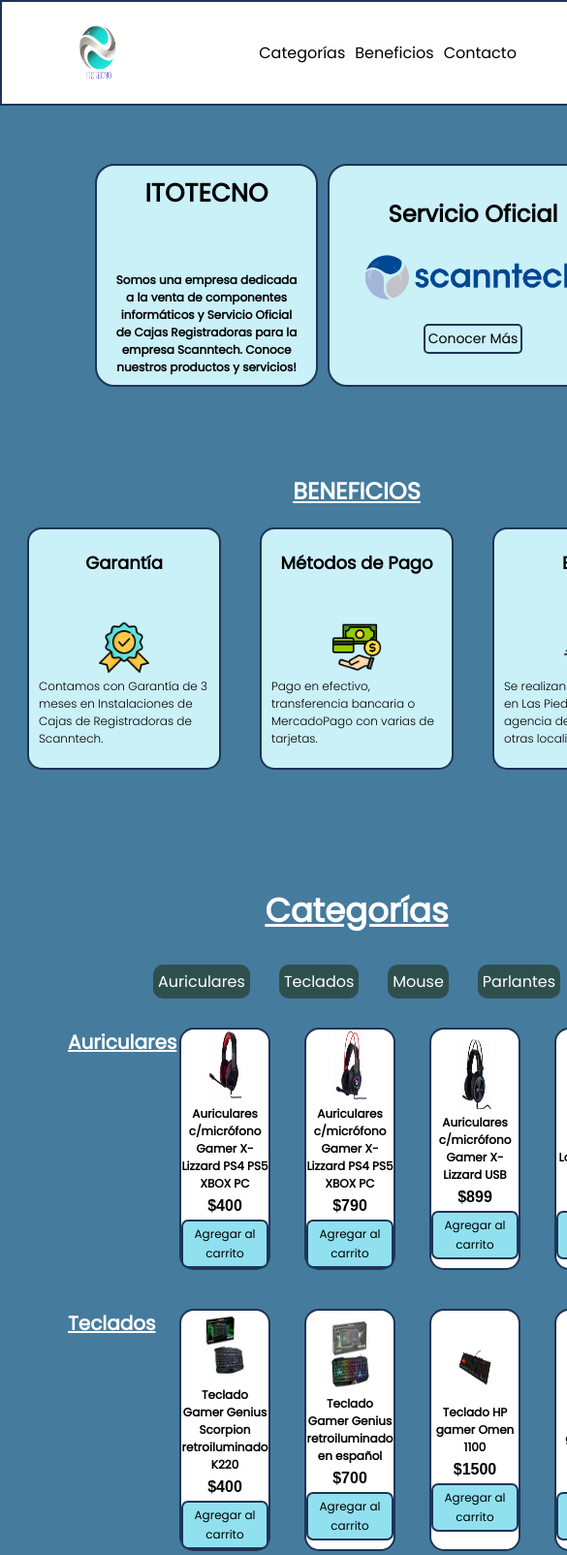
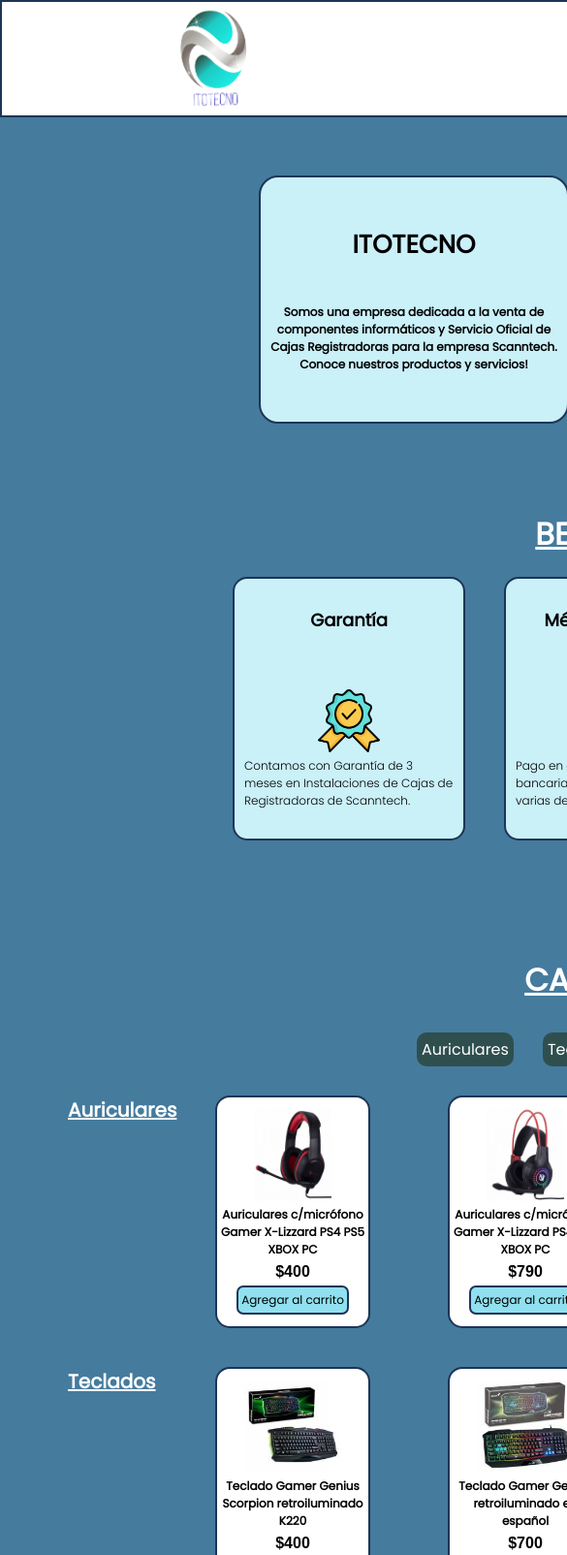
Before and after one commit to GarySz01/Proyecto-Integrador, a plain HTML site: page index.html in a window 390 px wide. Shown: the top 1604 px of the page at 97% size, 585 px wide, since content can reach past the window. Drawn offline with Linux system fonts and the light colour scheme.

Commit message:
nueva medq

```diff
--- a/index.html
+++ b/index.html
@@ -99,7 +99,7 @@
       </section>
 
       <section id="productos">
-        <h2>Categorías</h2>
+        <h2>CATEGORIAS</h2>
         <div class="categories">
           <li><a href="">Auriculares</a></li>
           <li><a href="">Teclados</a></li>
--- a/mediaqueries.css
+++ b/mediaqueries.css
@@ -411,9 +411,9 @@
   }
 }
 
-@media (min-width: 310px) and (max-width: 576px) {
+@media (min-width: 360px) and (max-width: 576px) {
   body {
-    width: 46rem;
+    width: 80rem;
   }
 
   #header {
@@ -424,7 +424,7 @@
   }
 
   .logo-nav {
-    width: 70px;
+    width: 10%;
   }
 
   .nav-content {
@@ -464,12 +464,16 @@
   }
 
   .caja-img {
-    width: 300px;
-    height: 230px;
+    width: 26rem;
+    height: 16rem;
   }
 
   .main-img {
     gap: 10px;
+  }
+
+  .main-img img {
+    width: 30rem;
   }
 
   .main-img h2 {
@@ -482,8 +486,8 @@
   }
 
   .caja-info {
-    height: 230px;
-    width: 230px;
+    height: 16rem;
+    width: 20rem;
   }
 
   .main-info {
@@ -505,8 +509,8 @@
   }
 
   .caja-about {
-    height: 250px;
-    width: 200px;
+    height: 17rem;
+    width: 15rem;
   }
 
   .about {
@@ -520,7 +524,7 @@
 
   .about-info h3 {
     font-size: 18px;
-    height: 70px;
+    height: 5rem;
   }
 
   .about-info p {
@@ -536,12 +540,12 @@
   }
 
   .product-div {
-    gap: 35px;
+    gap: 5rem;
   }
 
   .caja-product {
-    height: 250px;
-    width: 150px;
+    height: 15rem;
+    width: 10rem;
   }
 
   .product-elementos {
@@ -549,7 +553,7 @@
   }
 
   .product-elementos img {
-    width: 60%;
+    width: 8rem;
   }
 
   .product-elementos h4 {
@@ -569,10 +573,14 @@
     font-size: 12px;
   }
 
+  .contacto {
+    width: 70rem;
+  }
+
   .list-contact {
-    height: 200px;
-    width: 40%;
-    gap: 10px;
+    height: 15rem;
+    width: 20rem;
+    gap: 0.5rem;
   }
 
   .list-contact h2 {
@@ -584,9 +592,9 @@
   }
 
   .list-Redes {
-    height: 200px;
-    width: 40%;
-    gap: 10px;
+    height: 15rem;
+    width: 20rem;
+    gap: 0.5rem;
   }
 
   .list-Redes h2 {
@@ -602,9 +610,9 @@
   }
 
   .contacto iframe {
-    width: 150px;
-    height: 150px;
-    margin-bottom: 80px;
+    width: 12rem;
+    height: 12rem;
+    margin-bottom: 60px;
   }
 
   #footer {
--- a/style.css
+++ b/style.css
@@ -17,7 +17,7 @@
 }
 
 body {
-  width: 100rem;
+  width: 92rem;
 }
 
 #header {
@@ -34,8 +34,7 @@
 }
 
 .logo-nav {
-  width: 100px;
-  margin-left: 40px;
+  width: 5%;
 }
 
 .nav-content {
@@ -104,7 +103,7 @@
   font-size: 40px;
   font-weight: 800;
   text-align: center;
-  height: 100px;
+  height: 5rem;
   color: black;
 }
 
@@ -112,18 +111,18 @@
   color: black;
   font-size: 16px;
   font-weight: 600;
-  width: 85%;
+  width: 100%;
   padding: 40px;
   text-align: center;
 }
 .caja-info {
-  height: 400px;
-  width: 400px;
+  height: 25rem;
+  width: 23rem;
 }
 
 .caja-img {
-  height: 400px;
-  width: 600px;
+  height: 25rem;
+  width: 40rem;
 }
 .main-img {
   display: flex;
@@ -137,13 +136,13 @@
 }
 
 .main-img h2 {
-  font-size: 34px;
+  font-size: 40px;
   font-weight: 800;
   color: black;
   text-align: center;
 }
 .main-img img {
-  width: 90%;
+  width: 35rem;
 }
 
 .main-img a {
@@ -172,22 +171,22 @@
 }
 
 #beneficios h2 {
-  font-size: 24px;
+  font-size: 2rem;
   font-weight: 800;
   color: white;
   text-decoration: underline;
 }
 
 .caja-about {
-  height: 350px;
-  width: 300px;
+  height: 23rem;
+  width: 20rem;
   background-color: var(--extra);
   border: 2px solid #1d3557;
   border-radius: 15px;
 }
 
 .about {
-  margin: 40px;
+  margin: 3rem;
   display: flex;
   /* flex-direction: column; */
   justify-content: center;
@@ -204,9 +203,9 @@
 }
 
 .about-info h3 {
-  font-size: 24px;
+  font-size: 1.5rem;
   font-weight: 800;
-  height: 100px;
+  height: 6rem;
 }
 
 .about-info img {
@@ -230,7 +229,7 @@
 }
 
 #productos h2 {
-  font-size: 34px;
+  font-size: 2rem;
   font-weight: 800;
   color: white;
   text-decoration: underline;
@@ -265,12 +264,12 @@
 
 .product-div {
   display: flex;
-  gap: 100px;
+  gap: 5rem;
 }
 
 .product-div h3 {
   color: white;
-  width: 80px;
+  width: 4.5rem;
   font-size: 20px;
   font-weight: 800;
   text-decoration: underline;
@@ -286,16 +285,16 @@
 }
 
 .caja-product {
-  height: 330px;
-  width: 200px;
+  height: 22rem;
+  width: 13rem;
   background-color: white;
   border: 2px solid #1d3557;
   border-radius: 15px;
 }
 
 .product-elementos img {
-  width: 95%;
-  height: 30%;
+  width: 10rem;
+  height: 6rem;
 }
 
 .product-elementos h4 {
@@ -341,7 +340,7 @@
   display: flex;
   justify-content: space-between;
   align-items: center;
-  width: 100%;
+  width: 80rem;
   /* padding: 20px; */
 }
 
@@ -350,8 +349,8 @@
   flex-direction: column;
   justify-content: center;
   align-items: center;
-  height: 300px;
-  width: 40%;
+  height: 10rem;
+  width: 30rem;
   gap: 60px;
 }
 
@@ -364,7 +363,7 @@
   display: flex;
   flex-direction: column;
   gap: 20px;
-  height: 150px;
+  height: 10rem;
 }
 
 .list-contact-info li {
@@ -383,8 +382,8 @@
   flex-direction: column;
   justify-content: center;
   align-items: center;
-  height: 300px;
-  width: 40%;
+  height: 10rem;
+  width: 30rem;
   gap: 60px;
 }
 .list-Redes h2 {
@@ -396,7 +395,7 @@
   display: flex;
   flex-direction: column;
   gap: 20px;
-  height: 150px;
+  height: 10rem;
 }
 
 .list-redes-info li {
@@ -412,13 +411,13 @@
 }
 
 .list-redes-info img {
-  width: 30px;
+  width: 1.5rem;
   margin-right: 5px;
 }
 
 .contacto iframe {
-  width: 250px;
-  height: 250px;
+  width: 15rem;
+  height: 15rem;
 }
 
 /* #footer {
```
